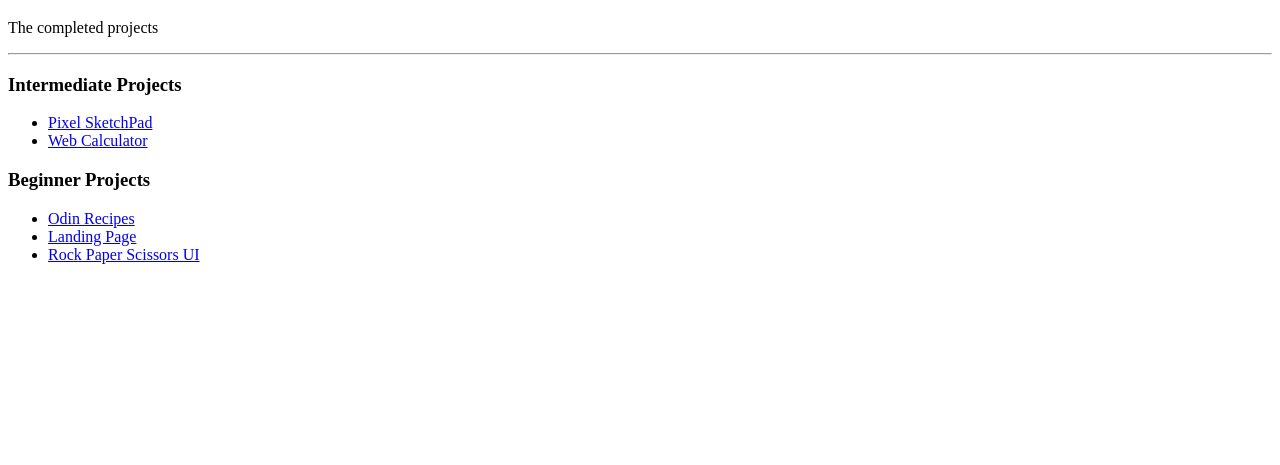
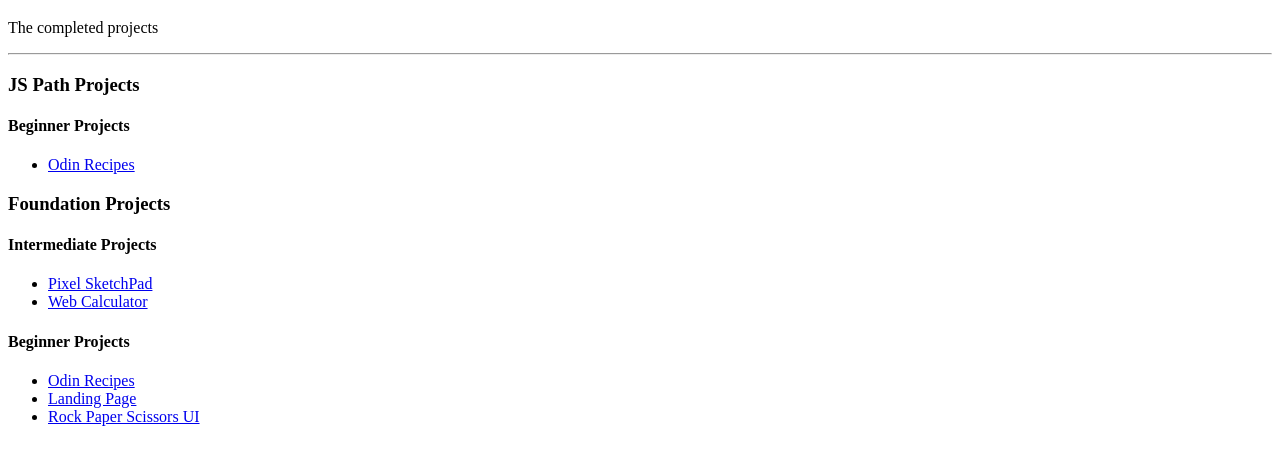
Before and after one commit to mwahyd/TOP-projects, a plain HTML site: page index.html in a window 1280 px wide. Shown: the part 61-526 px from the top of the page. Drawn offline with Linux system fonts and the light colour scheme.

Commit message:
add section titles; create new JS project list

```diff
--- a/index.html
+++ b/index.html
@@ -13,8 +13,24 @@
     <hr />
 
     <main>
+      <div class="section-title">
+        <h3>JS Path Projects</h3>
+      </div>
+
+      <section id="js-beginner-level">
+        <h4>Beginner Projects</h4>
+        <div class="container">
+          <ul>
+            <li><a href="./01-recipes/index-recipes.html">Odin Recipes</a></li>
+          </ul>
+        </div>
+      </section>
+
+      <div class="section-title">
+        <h3>Foundation Projects</h3>
+      </div>
       <section id="intermediate-level">
-        <h3>Intermediate Projects</h3>
+        <h4>Intermediate Projects</h4>
         <div class="container">
           <ul>
             <li>
@@ -32,7 +48,7 @@
       </section>
 
       <section id="beginner-level">
-        <h3>Beginner Projects</h3>
+        <h4>Beginner Projects</h4>
         <div class="container">
           <ul>
             <li><a href="./01-recipes/index-recipes.html">Odin Recipes</a></li>
```
